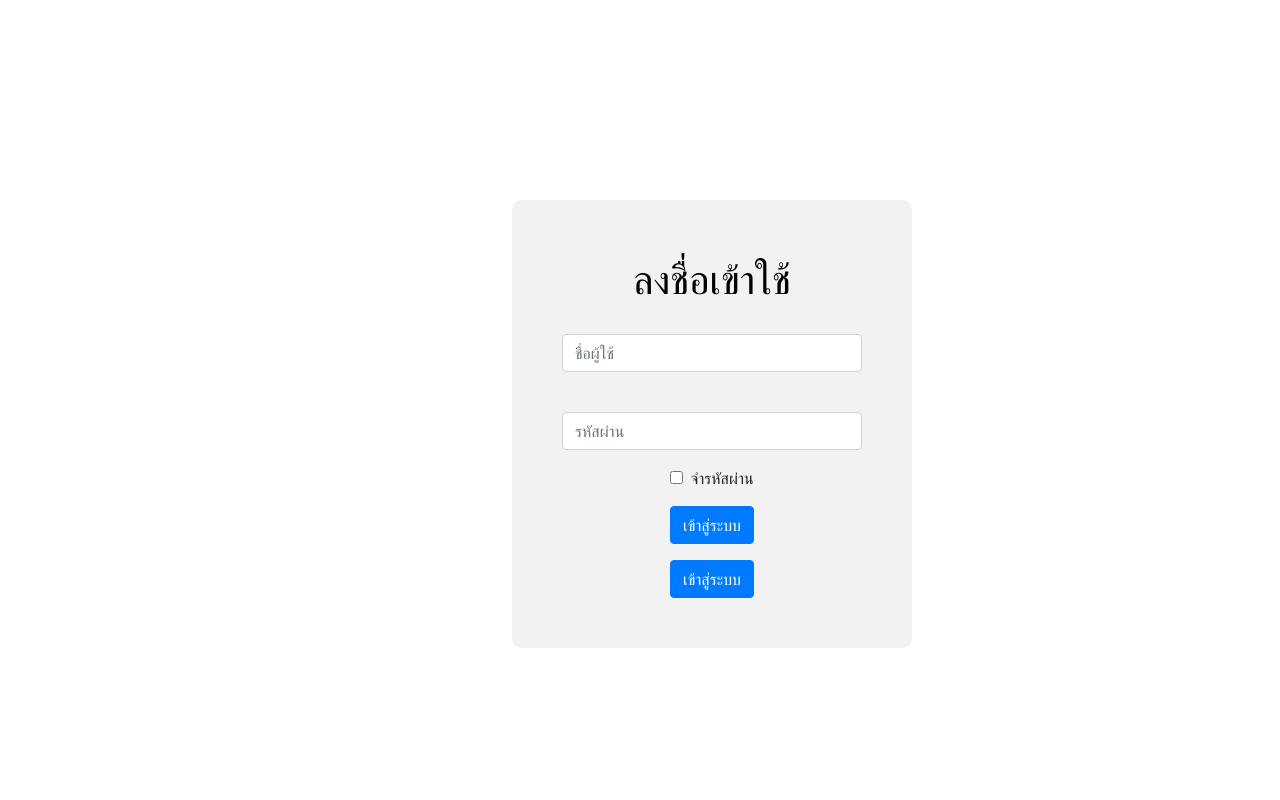
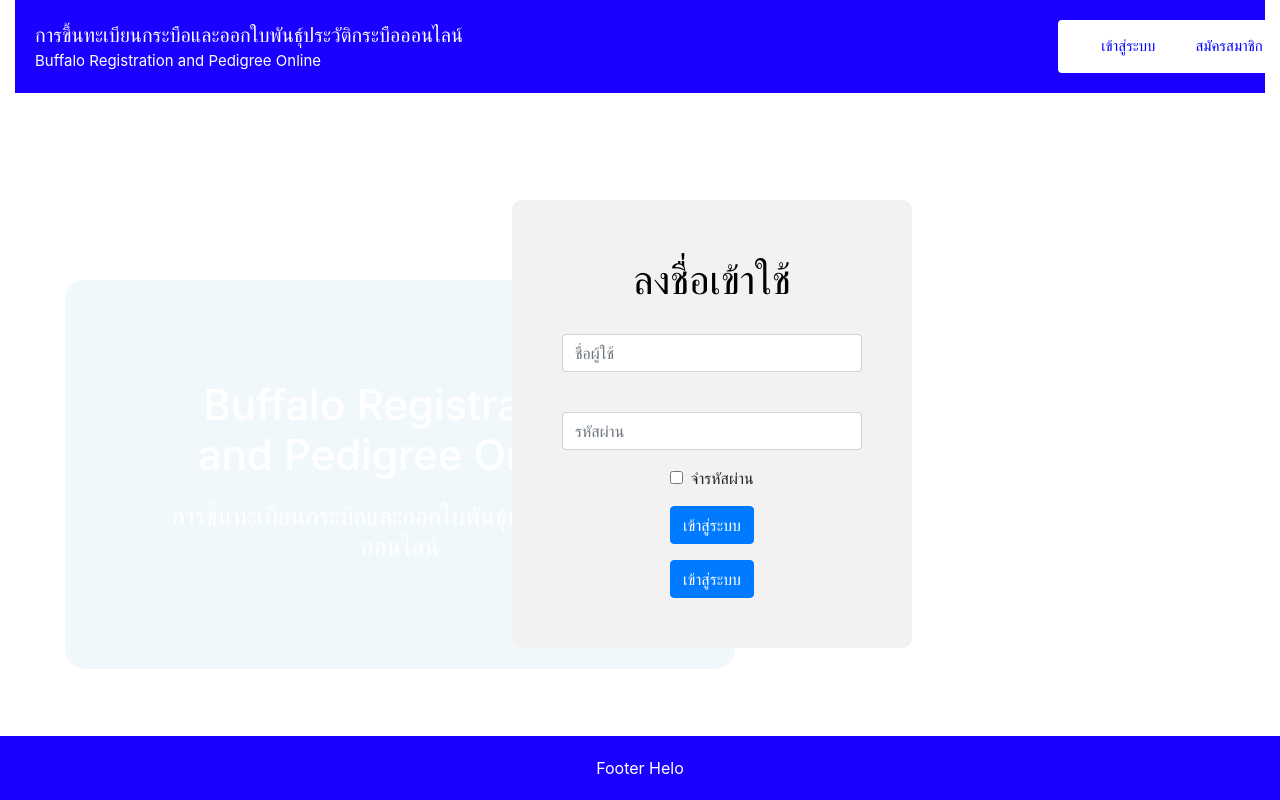
Before and after one commit to artty7541/newpro, a React (Create React App) app: page /login in a window 1280 px wide. Built offline with nearby package versions, Linux system fonts and the light colour scheme; no server answers.

Commit message:
update to remote githup

```diff
--- a/src/components/login.js
+++ b/src/components/login.js
@@ -5,7 +5,7 @@ import { Form, Button } from "react-bootstrap";
 import firebase from "./../firebase/index";
 import Dash from "./dash";
 import swal from 'sweetalert';
-//import Header from "./MainHeader";
+import Header from './Header';
 
 class Login extends Component {
   constructor(props) {
@@ -38,7 +38,7 @@ class Login extends Component {
         this.setState({
           message: error.message
         });
-        swal("ชื่อผู้ใช้รหัสผ่านไม่ถูกต้อง");
+        swal("ชื่อผู้ใช้รหัส หรือ ผ่านไม่ถูกต้อง!", "กรุณาลองใหม่อีกครั้ง");
       });
   };
 
@@ -55,6 +55,7 @@ class Login extends Component {
   showLogin = () => {
     return (
       <div className="photo ">
+        < Header />
         <div className="center">
           <Form className="coler-bg"
           onSubmit={this.handleSignIn}>
```
Also changed, not shown: 1 other file (tests, documents, lock files or other folders).
